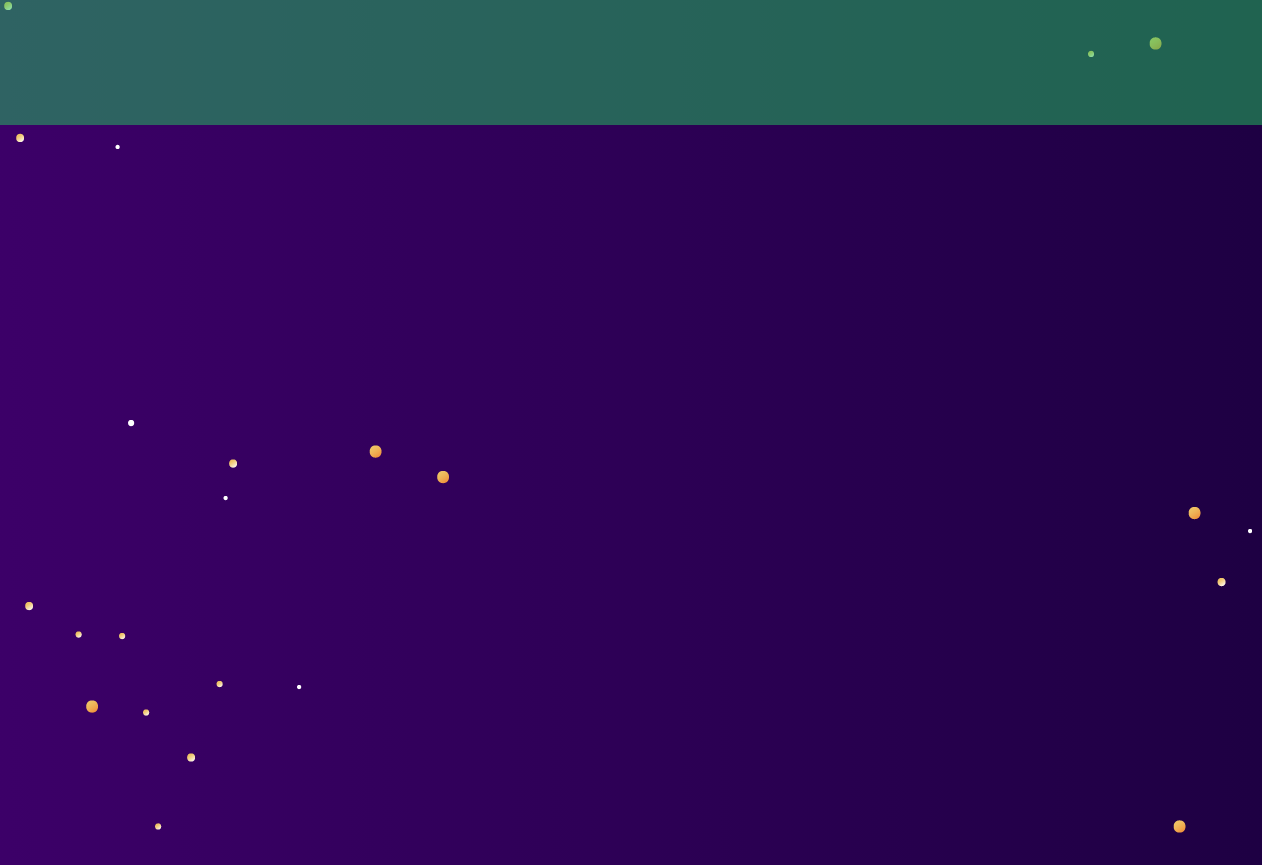
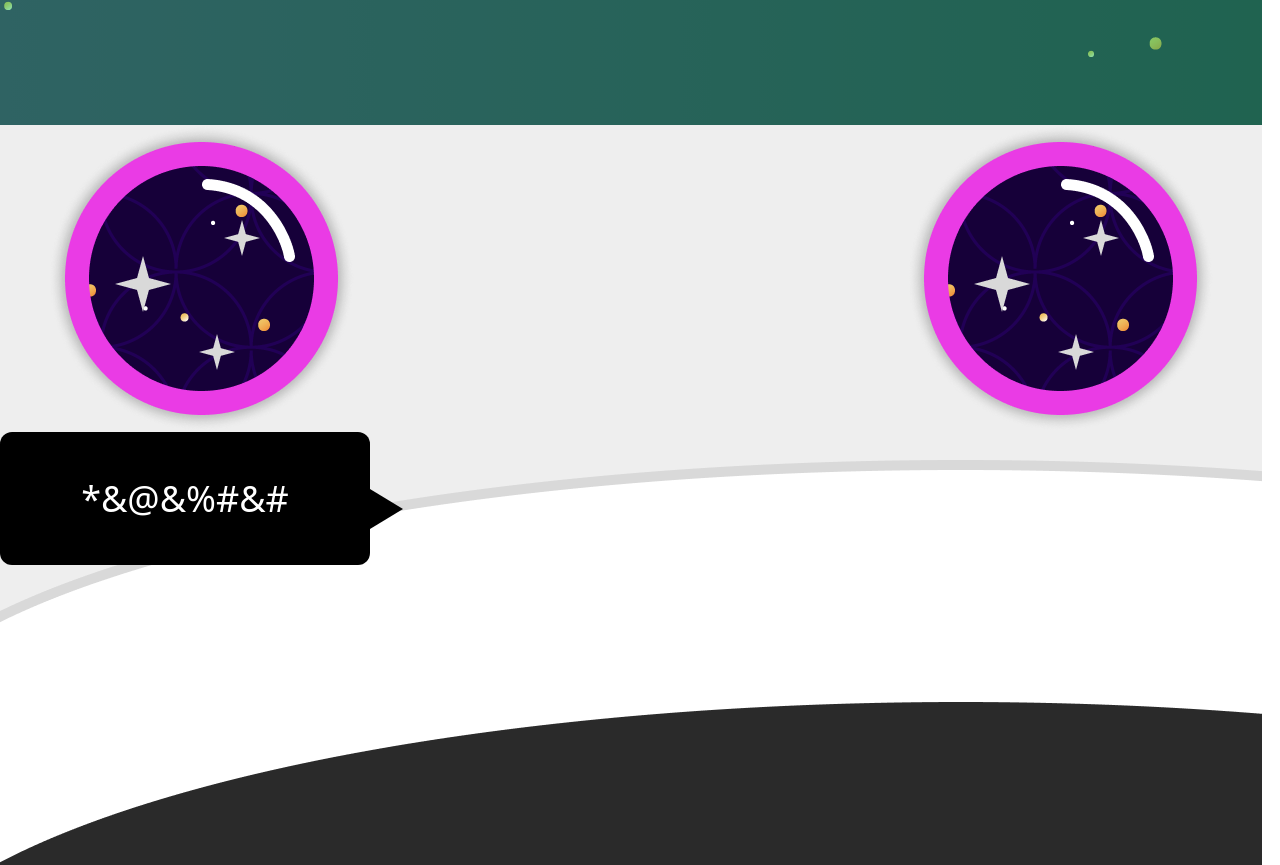
Before and after one commit to yunimm/22f2e-1st, a React (Create React App) app: page / in a window 1280 px wide. Shown: the part 5715-6580 px from the top of the page. Built offline with nearby package versions, Linux system fonts and the light colour scheme.

Commit message:
shot4素材完成，layout wip

```diff
--- a/src/components/App.jsx
+++ b/src/components/App.jsx
@@ -70,7 +70,19 @@ function App() {
             <img src={window} alt="window on screen" />
           </div>
         </div>
-
+        {/* shot4 */}
+        <div className="shot4">
+          <div className="w-full px-12 flex justify-between">
+            <img src={window} alt="window on screen" />
+            <img src={window} alt="window on screen" />
+          </div>
+          <div className="flex items-center">
+            <p className="w-[370px] h-[133px] bg-black rounded-xl text-white text-center leading-[133px] text-4xl">
+              *&@&%#&#
+            </p>
+            <div className="triangle" />
+          </div>
+        </div>
         {/* end */}
         <div className="shot-end">
           <button type="button" id="button_xl" />
--- a/src/components/App.scss
+++ b/src/components/App.scss
@@ -149,6 +149,19 @@
     }
   }
 }
+.shot4 {
+  height: 960px;
+  background-image: url(../assets/PNG/bg_ufo.png);
+  .triangle {
+    width: 0;
+    height: 0;
+    margin-top: 20px;
+    border-style: solid;
+    border-width: 20px 0 20px 33px;
+    // transform: rotate(45deg);
+    border-color: transparent transparent transparent black;
+  }
+}
 
 #ufo_backbtn {
   position: absolute;
```
